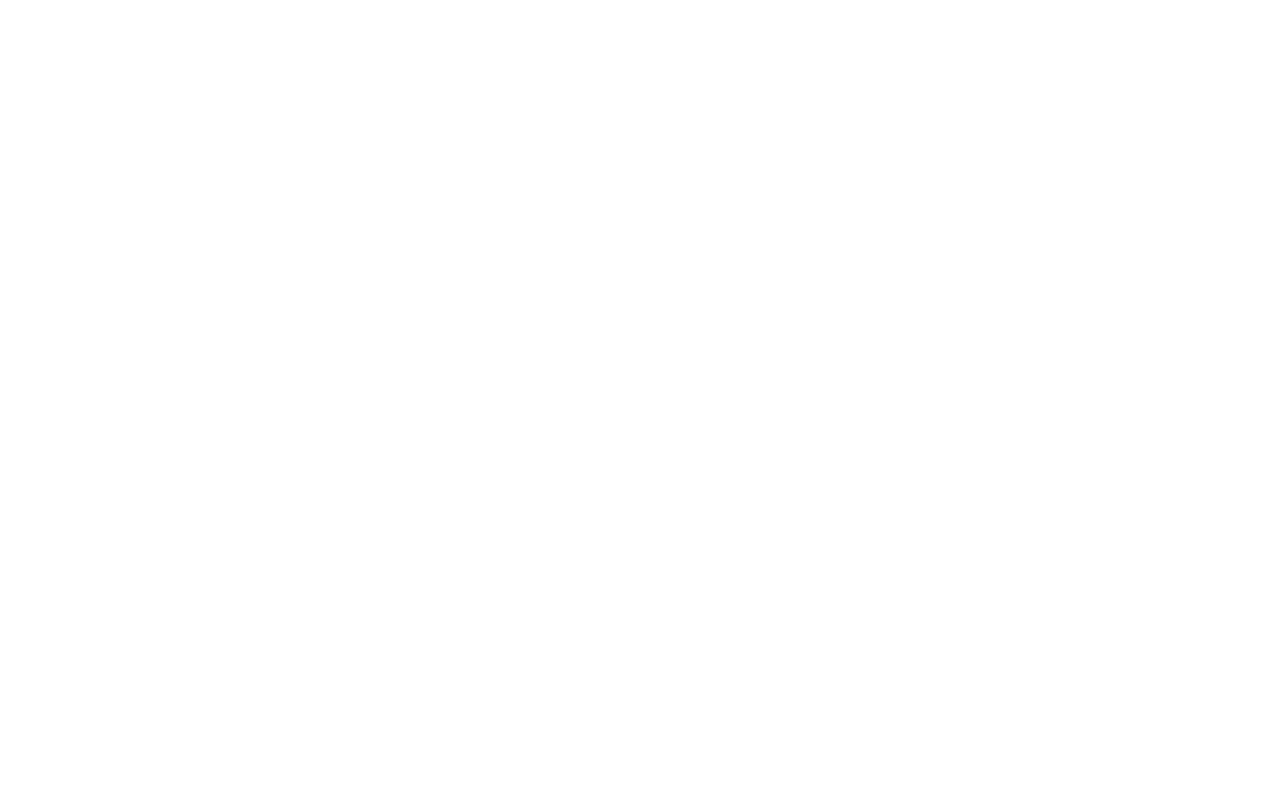
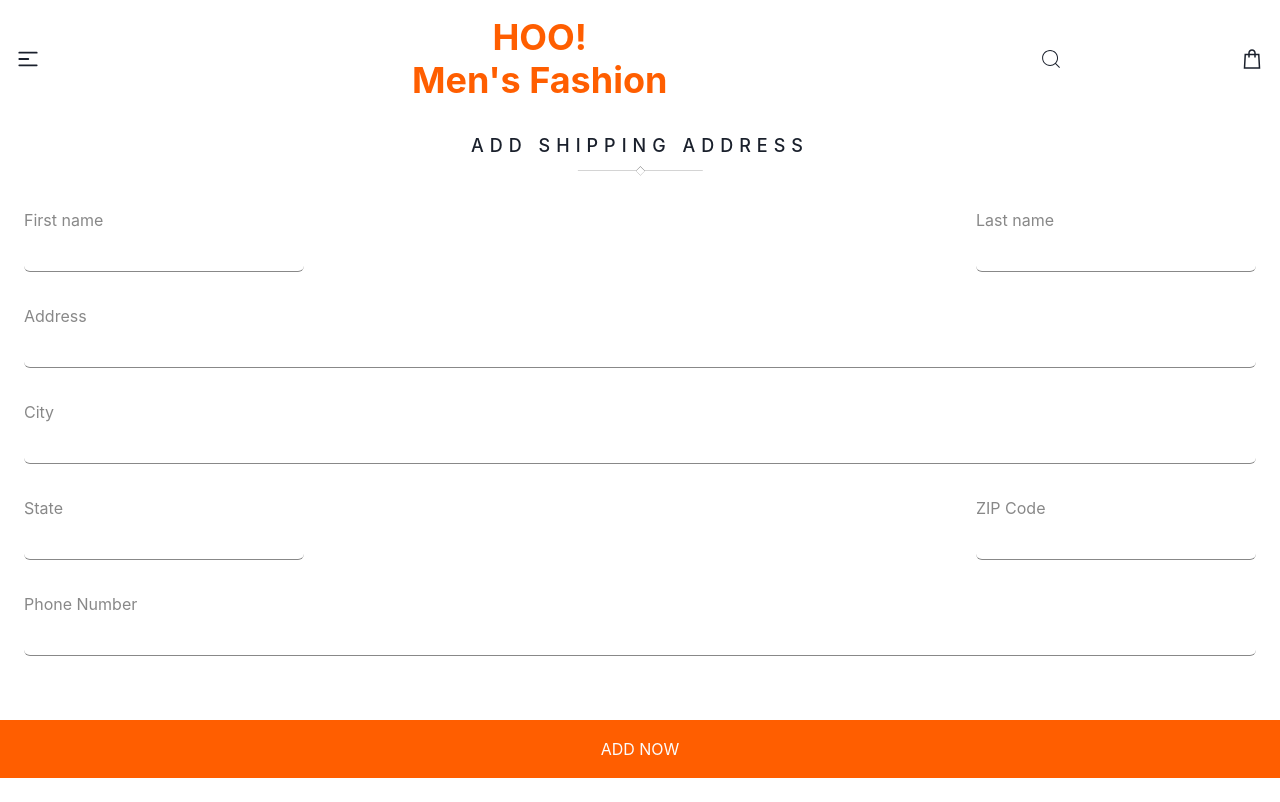
Before and after one commit to demi05/HOO-Mens-Fashion-App, a React (Create React App) app: page /addaddress in a window 1280 px wide. Before the commit this address had no page. Built offline with nearby package versions, Linux system fonts and the light colour scheme.

Commit message:
add address page added

```diff
--- a/src/App.tsx
+++ b/src/App.tsx
@@ -2,6 +2,7 @@
 import Cart from './pages/Cart';
 import Home from './pages/Home';
 import Checkout2 from './pages/Checkout2';
+import AddAddress from './pages/AddAddress';
 import { BrowserRouter as Router, Routes, Route } from 'react-router-dom';
 
 function App() {
@@ -13,6 +14,7 @@
     <Route path='cart' element={<Cart />} />
     <Route path='checkout' element={<Checkout />} />
     <Route path='checkout2' element={<Checkout2 />} />
+    <Route path='addaddress' element={<AddAddress />} />
     </Routes>
     </Router>
     </div>
--- /dev/null
+++ b/src/pages/AddAddress.tsx
@@ -0,0 +1,87 @@
+import { Box, Flex, Image, Input, Link, Text } from "@chakra-ui/react";
+import Header from "../components/Header";
+import diamondLine from "../images/3.svg";
+
+const AddAddress = () => {
+  return (
+    <Box pb={"1.5em"}>
+      <Header />
+      <Flex flexDir={"column"} alignItems={"center"}>
+        <Text
+          fontSize={"18px"}
+          fontWeight={500}
+          lineHeight={"40px"}
+          letterSpacing={"6px"}
+          textAlign={"center"}
+        >
+          ADD SHIPPING ADDRESS
+        </Text>
+        <Image src={diamondLine} />
+      </Flex>
+      <form>
+        <Flex flexDir={"column"} m={"2em 0 4em 0"} p={"0 1.5em"} gap={"2em"}>
+        <Flex>
+          <Box>
+            <Box color={"#888888"}>
+            <label>First name</label>
+            </Box>
+            <Input border={"none"} borderBottom={"1px solid #888888"}  _focus={{ outline: "none", borderBottom: "1px solid #888888" }}
+                _hover={{ outline: "none", borderBottom: "1px solid #888888" }} />
+          </Box>
+          <Box ml={"auto"}>
+          <Box color={"#888888"}>
+            <label>Last name</label>
+            </Box>
+            <Input border={"none"} borderBottom={"1px solid #888888"}  _focus={{ outline: "none", borderBottom: "1px solid #888888" }}
+                _hover={{ outline: "none", borderBottom: "1px solid #888888" }}/>
+          </Box>
+        </Flex>
+        <Box>
+        <Box color={"#888888"}>
+          <label>Address</label>
+          </Box>
+          <Input border={"none"} borderBottom={"1px solid #888888"}  _focus={{ outline: "none", borderBottom: "1px solid #888888" }}
+                _hover={{ outline: "none", borderBottom: "1px solid #888888" }}/>
+        </Box>
+        <Box>
+        <Box color={"#888888"}>
+          <label>City</label>
+          </Box>
+          <Input border={"none"} borderBottom={"1px solid #888888"}  _focus={{ outline: "none", borderBottom: "1px solid #888888" }}
+                _hover={{ outline: "none", borderBottom: "1px solid #888888" }}/>
+        </Box>
+        <Flex>
+          <Box>
+          <Box color={"#888888"}>
+            <label>State</label>
+            </Box>
+            <Input border={"none"} borderBottom={"1px solid #888888"}  _focus={{ outline: "none", borderBottom: "1px solid #888888" }}
+                _hover={{ outline: "none", borderBottom: "1px solid #888888" }}/>
+          </Box>
+          <Box ml={"auto"}>
+          <Box color={"#888888"}>
+            <label>ZIP Code</label>
+            </Box>
+            <Input border={"none"} borderBottom={"1px solid #888888"}  _focus={{ outline: "none", borderBottom: "1px solid #888888" }}
+                _hover={{ outline: "none", borderBottom: "1px solid #888888" }}/>
+          </Box>
+        </Flex>
+        <Box>
+        <Box color={"#888888"}>
+          <label>Phone Number</label>
+          </Box>
+          <Input border={"none"} borderBottom={"1px solid #888888"}  _focus={{ outline: "none", borderBottom: "1px solid #888888" }}
+                _hover={{ outline: "none", borderBottom: "1px solid #888888" }}/>
+        </Box>
+        </Flex>
+      </form>
+      <Link href="/checkout2"  _hover={{ textDecoration: "none" }} mt={"5em"}>
+        <Box bg={"#FF5E00"} color={"#FCFCFC"} p={"1em"} _hover={{cursor: "pointer"} }>
+          <Text fontSize={"16px"} lineHeight={"26px"} letterSpacing={"1%"} textAlign={"center"}>ADD NOW</Text>
+        </Box>
+        </Link>
+    </Box>
+  );
+};
+
+export default AddAddress;
--- a/src/pages/Checkout2.tsx
+++ b/src/pages/Checkout2.tsx
@@ -21,7 +21,7 @@
         </Text>
         <Image src={diamondLine} />
       </Flex>
-      <Flex flexDir={"column"} gap={"2em"} p={"0 1.5em"}>
+      <Flex flexDir={"column"} gap={"2em"} p={"1.5em 1.5em 0 1.5em"}>
         <Flex flexDir={"column"} gap={"1em"}>
           <Text color={"#888888"} lineHeight={"16px"} letterSpacing={"1px"}>
             SHIPPING ADDRESS
```
